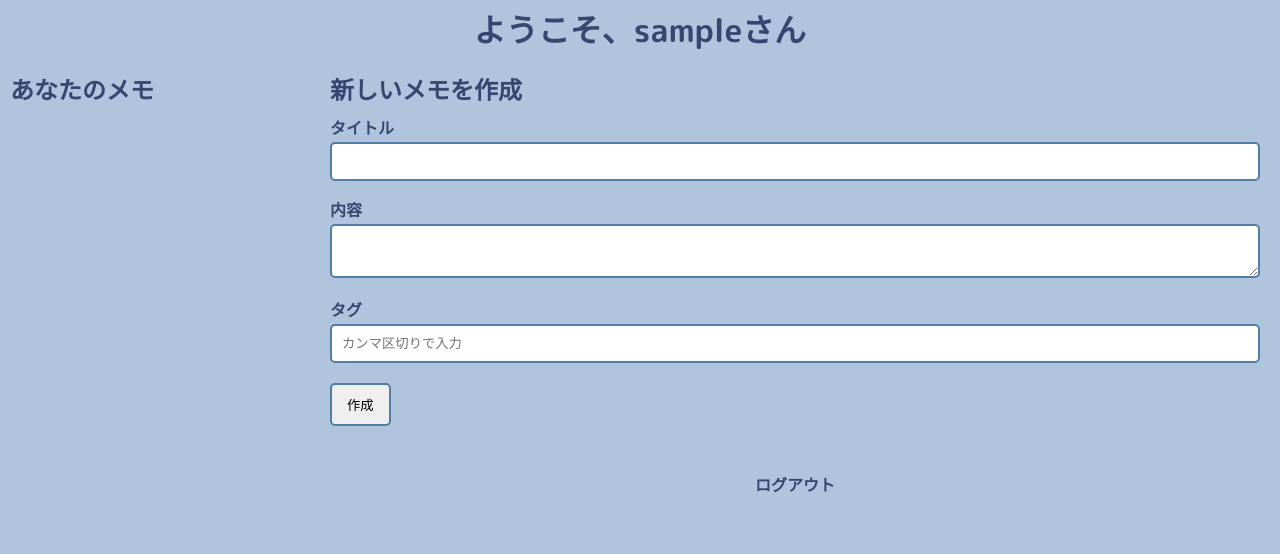
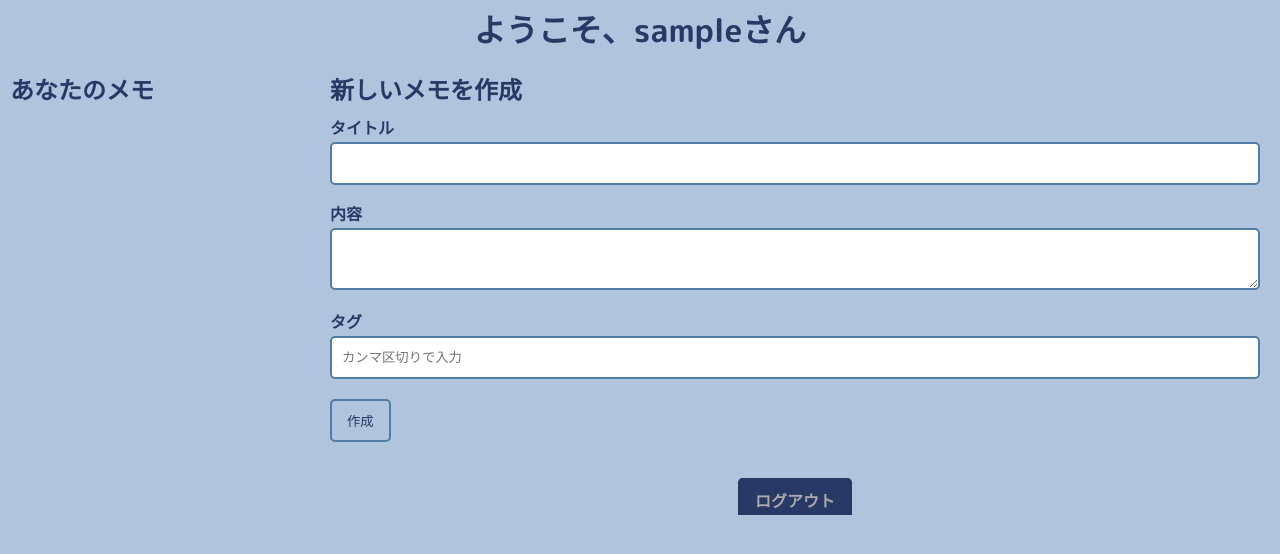
Before and after one commit to Paris0713/memo-app, a PHP site: page /memo-app/dashboard.php in a window 1280 px wide. Shown: the top 554 px of the page. Run offline with PHP 8.4, Linux system fonts and the light colour scheme; the visitor is signed in with stand-in values (Sample User, id 1); data that the repository does not hold is empty; some web fonts are replaced.

Commit message:
_dashboard.scss fix

```diff
--- a/api/edit_memo.php
+++ b/api/edit_memo.php
@@ -69,7 +69,9 @@ if ($_SERVER['REQUEST_METHOD'] === 'POST') {
     <link rel="preconnect" href="https://fonts.gstatic.com" crossorigin>
     <link href="https://fonts.googleapis.com/css2?family=BIZ+UDGothic:wght@400;700&family=Cactus+Classical+Serif&family=IBM+Plex+Sans+JP:wght@100;200;300;400;500;600;700&family=M+PLUS+Rounded+1c:wght@100;300;400;500;700;800;900&display=swap" rel="stylesheet">
 
-    <link rel="shortcut icon" href="./assets/img/favicon.ico" type="image/x-icon">
+    <link rel="shortcut icon" href="../assets/img/favicon.ico" type="image/x-icon">
+
+    <link rel="stylesheet" href="../assets/css/styles.css">
     <title>Edit Memo - Memo App</title>
 </head>
 
--- a/assets/css/_ans.scss
+++ b/assets/css/_ans.scss
@@ -2,8 +2,9 @@
 /* 変数 */
 $base-font: "Open Sans", sans-serif;
 $tab-color: #1161ee;
-$background-color: rgba(40, 57, 101, 0.9);
-$input-background: rgba(255, 255, 255, 0.1);
+$background-color: #283965e6;
+$input-background: #ffffff1a;
+$base-background: #c8c8c8;
 
 /* 基本の設定 */
 body {
--- a/assets/css/_base.scss
+++ b/assets/css/_base.scss
@@ -4,10 +4,10 @@
 $base-font: "M PLUS Rounded 1c", system-ui;
 $base-background-color: #b0c4de;
 $tab-color: #1161ee;
-$primary-color: #283965e6;
+$primary-color: #283965;
 $input-background: #ffffff1a;
 $text-color: #091767;
-$label-color: #aaa
+$label-color: #aaa;
 
 /* 基本の設定 */
 body {
--- a/assets/css/_dashboard.scss
+++ b/assets/css/_dashboard.scss
@@ -76,7 +76,7 @@ $border-color: #507ea4;
 }
 
 .memo {
-  grid-area: main;
+  grid-area: memo;
   display: flex;
   flex-direction: column;
   justify-content: center;
--- a/assets/css/_edit.scss
+++ b/assets/css/_edit.scss
@@ -10,7 +10,7 @@
     height: 80vh;
     margin: auto;
     background-color: $primary-color;
-    color: $body-background;
+    color: $base-background-color;
     padding: 10px;
     // ネスト
     &-header {
@@ -46,7 +46,7 @@
 .edit-input,
 .edit-textarea,
 .edit-button {
-    border-radius: 25px;
+    border-radius: 10px;
 }
 
 .input.edit-textarea {
--- a/assets/css/_index.scss
+++ b/assets/css/_index.scss
@@ -16,7 +16,7 @@
     /* 絶対位置 */
     position: absolute;
     padding: 90px 70px 50px 70px;
-    background: $background-color;
+    background: $primary-color;
   }
 
   .login__form {
@@ -70,11 +70,11 @@
         .button {
             background: $tab-color;
         }
-        /* パスワード入力フィールドの文字の丸を装飾（練習用）*/
-        input[data-type="password"] {
-            text-security: circle;
-            -webkit-text-security: circle;
-        }
+        // /* パスワード入力フィールドの文字の丸を装飾（練習用）*/
+        // input[data-type="password"] {
+        //     text-security: circle;
+        //     -webkit-text-security: circle;
+        // }
 
         .label {
             color: #aaa;
--- a/assets/css/dashboard.css
+++ b/assets/css/dashboard.css
@@ -6,7 +6,7 @@
   grid-auto-flow: row;
   grid-template-areas:
     "header header"
-    "nav main";
+    "nav memo";
 }
 
 .dashboard-body {
--- /dev/null
+++ b/assets/css/styles.css
@@ -0,0 +1,366 @@
+@charset "UTF-8";
+/* 変数 */
+/* 基本の設定 */
+body {
+  margin: 0;
+  color: #091767;
+  background: #b0c4de;
+  font: 600 16px/18px "M PLUS Rounded 1c", system-ui;
+  overflow: hidden;
+  /* 全ての要素にボックスモデルのサイズ計算を指定 */
+  /* リンクのカラーを親要素から継承 */
+}
+body *,
+body ::after,
+body ::before {
+  box-sizing: border-box;
+}
+body a {
+  color: inherit;
+  text-decoration: none;
+}
+
+/* レイアウト */
+.container {
+  display: flex;
+  justify-content: center;
+  align-items: center;
+  min-height: 100vh;
+}
+
+/* ログインフォーム */
+.login-wrap {
+  width: 100%;
+  margin: auto;
+  max-width: 525px;
+  min-height: 670px;
+  /* 相対位置 */
+  position: relative;
+  box-shadow: 0 12px 15px 0 rgba(0, 0, 0, 0.24), 0 17px 50px 0 rgba(0, 0, 0, 0.19);
+}
+.login-wrap .login-php {
+  width: 100%;
+  height: 100%;
+  /* 絶対位置 */
+  position: absolute;
+  padding: 90px 70px 50px 70px;
+  background: #283965;
+}
+.login-wrap .login__form {
+  min-height: 345px;
+  /* 相対位置 */
+  position: relative;
+  /* 要素の奥行を指定(指定する数値が低いほど奥行が深い) */
+  perspective: 1000px;
+  /* 子要素に3D変換を適用 */
+  transform-style: preserve-3d;
+}
+.login-wrap .login__form--sign-in, .login-wrap .login__form--sign-up {
+  top: 0;
+  left: 0;
+  right: 0;
+  bottom: 0;
+  /* 絶対位置 */
+  position: absolute;
+  /* 縦軸（Y軸）を中心に回転 */
+  transform: rotateY(180deg);
+  /* 要素の裏側を非表示 */
+  backface-visibility: hidden;
+  /* 0.4秒で線形にアニメーション */
+  transition: all 0.4s linear;
+}
+
+.tab .group,
+.login-form .group {
+  margin-bottom: 15px;
+  /* チェックされたときのラベルの色 */
+}
+.tab .group .label,
+.tab .group .input,
+.tab .group .button,
+.login-form .group .label,
+.login-form .group .input,
+.login-form .group .button {
+  width: 100%;
+  color: #fff;
+  display: block;
+}
+.tab .group .input,
+.tab .group .button,
+.login-form .group .input,
+.login-form .group .button {
+  border: none;
+  padding: 15px 20px;
+  border-radius: 25px;
+  background: rgba(255, 255, 255, 0.1019607843);
+}
+.tab .group .button,
+.login-form .group .button {
+  background: #1161ee;
+}
+.tab .group .label,
+.login-form .group .label {
+  color: #aaa;
+  font-size: 12px;
+}
+.tab .group .check:checked + label,
+.login-form .group .check:checked + label {
+  color: #fff;
+}
+.tab .group .check:checked + label .icon,
+.login-form .group .check:checked + label .icon {
+  background: #1161ee;
+}
+.tab .group .check:checked + label .icon::before,
+.login-form .group .check:checked + label .icon::before {
+  transform: scale(1) rotate(45deg);
+}
+.tab .group .check:checked + label .icon::after,
+.login-form .group .check:checked + label .icon::after {
+  transform: scale(1) rotate(-45deg);
+}
+.tab .group .icon,
+.login-form .group .icon {
+  width: 15px;
+  height: 15px;
+  border-radius: 2px;
+  position: relative;
+  display: inline-block;
+  background: rgba(255, 255, 255, 0.1019607843);
+}
+.tab .group .icon::before, .tab .group .icon::after,
+.login-form .group .icon::before,
+.login-form .group .icon::after {
+  /* 擬似要素の内容を空に設定 */
+  content: "";
+  width: 10px;
+  height: 2px;
+  background: #fff;
+  position: absolute;
+  transition: all 0.2s ease-in-out 0s;
+}
+.tab .group .icon::before,
+.login-form .group .icon::before {
+  left: 3px;
+  width: 5px;
+  bottom: 6px;
+  transform: scale(0) rotate(0);
+}
+.tab .group .icon::after,
+.login-form .group .icon::after {
+  top: 6px;
+  right: 0;
+  transform: scale(0) rotate(0);
+}
+
+#tab-1:checked ~ .login__form .login__form--sign-in,
+#tab-2:checked ~ .login__form .login__form--sign-up {
+  transform: rotate(0);
+}
+
+.hr {
+  height: 2px;
+  margin: 60px 0 50px 0;
+  background: rgba(255, 255, 255, 0.2);
+}
+
+.foot-lnk {
+  text-align: center;
+}
+
+/* ここからdashboard.phpの指定 */
+.dashboard-container {
+  display: grid;
+  grid-template-columns: 0.5fr 1.5fr;
+  grid-template-rows: auto 1fr;
+  gap: 0px 0px;
+  grid-auto-flow: row;
+  grid-template-areas: "dashboard-header dashboard-header" "nav memo";
+}
+.dashboard-body {
+  margin: 0;
+  color: #283965;
+  background: #b0c4de;
+  font: 600 16px/18px "M PLUS Rounded 1c", system-ui;
+}
+.dashboard-header {
+  grid-area: dashboard-header;
+  display: flex;
+  justify-content: center;
+  align-items: center;
+}
+.dashboard-header h1 {
+  text-align: center;
+}
+
+.nav {
+  grid-area: nav;
+  padding: 0 5px 5px 10px;
+  /* スクロールバーを追加 */
+  overflow-y: auto;
+  /* navエリアの高さの指定 */
+  max-height: calc(100vh - 100px);
+}
+
+.memo {
+  grid-area: memo;
+  display: flex;
+  flex-direction: column;
+  justify-content: center;
+  align-items: stretch;
+  padding: 0 20px 5px 10px;
+  /* スクロールバーを追加 */
+  overflow-y: hidden;
+}
+.memo-group {
+  margin-bottom: 20px;
+}
+.memo-label {
+  display: block;
+  margin-bottom: 5px;
+  font-weight: 600;
+  color: #283965;
+}
+.memo-input {
+  width: 100%;
+  padding: 10px;
+  box-sizing: border-box;
+  border-radius: 5px;
+  border: 2px solid #507ea4;
+  font-family: "M PLUS Rounded 1c", system-ui;
+}
+.memo-button {
+  padding: 10px 15px;
+  border-radius: 5px;
+  border: 2px solid #507ea4;
+  cursor: pointer;
+  background-color: transparent;
+  color: inherit;
+  text-decoration: none;
+}
+
+.logout {
+  margin-top: 30px;
+  text-align: center;
+}
+.logout-button {
+  padding: 10px 15px;
+  border-radius: 5px;
+  border: 2px solid #507ea4;
+  cursor: pointer;
+  background-color: #283965;
+  color: #aaa;
+  text-decoration: none;
+  border-color: rgba(40, 57, 101, 0.902);
+}
+.logout-button:hover {
+  background-color: #406080;
+}
+
+/* ここからedit_memo.phpの指定 */
+.edit {
+  display: flex;
+  flex-direction: column;
+  justify-content: center;
+  align-items: center;
+  width: 80vw;
+  height: 80vh;
+  margin: auto;
+  background-color: #283965;
+  color: #b0c4de;
+  padding: 10px;
+}
+.edit-header {
+  text-align: center;
+  margin-bottom: 20px;
+}
+.edit-area {
+  display: flex;
+  flex-direction: column;
+  justify-content: center;
+  align-items: stretch;
+  padding: 20px;
+  width: 100%;
+  min-height: auto;
+}
+.edit-group {
+  display: flex;
+  flex-direction: column;
+  margin-bottom: 15px;
+}
+.edit-footer {
+  display: flex;
+  flex-direction: column;
+  justify-content: center;
+  align-items: center;
+}
+
+.edit-input,
+.edit-textarea,
+.edit-button {
+  border-radius: 10px;
+}
+
+.input.edit-textarea {
+  height: 200px;
+}
+
+.foot-link {
+  text-align: center;
+  margin-bottom: 10px;
+}
+
+/* index.php タブレット用スタイル */
+@media (min-width: 601px) and (max-width: 1024px) {
+  .login-php {
+    min-height: 90vh;
+  }
+}
+/* index.php モバイル用スタイル */
+@media screen and (max-width: 600px) {
+  .container {
+    background-color: #283965;
+  }
+  .login-php {
+    background-color: #283965;
+    padding: 20px 10px; /* 横のpaddingを少し残して縦を減らす */
+    height: auto; /* 子要素が収まるように高さを自動調整 */
+  }
+  .login-form {
+    display: flex;
+    flex-direction: column;
+    justify-content: center;
+    height: 100vh; /* 画面いっぱいの高さに設定 */
+  }
+}
+/* dashboard.php モバイル用スタイル */
+@media screen and (max-width: 600px) {
+  .dashboard-container {
+    grid-template-columns: 1fr;
+    grid-template-rows: auto auto auto;
+    grid-template-areas: "header" "main" "nav";
+  }
+  .dashboard-header {
+    grid-area: header;
+  }
+  .memo {
+    grid-area: main;
+  }
+  .nav {
+    grid-area: nav;
+  }
+}
+/* edit_memo.php モバイル用スタイル */
+@media screen and (max-width: 600px) {
+  .container {
+    display: none; /* .container要素を非表示に */
+  }
+  .edit {
+    width: 100%; /* 画面幅いっぱいに */
+    overflow: hidden; /* 子要素がはみ出さないように */
+  }
+  .login-php {
+    width: 100%;
+    overflow: hidden;
+  }
+}/*# sourceMappingURL=styles.css.map */
--- a/assets/css/styles.scss
+++ b/assets/css/styles.scss
@@ -1 +1,9 @@
 @charset "utf-8";
+
+@import 'base';
+@import 'layout';
+@import 'index';
+@import 'dashboard';
+@import 'edit';
+@import 'tablet';
+@import 'mobile';
--- a/dashboard.php
+++ b/dashboard.php
@@ -53,7 +53,7 @@ if (isset($_GET['message'])) {
     <link href="https://fonts.googleapis.com/css2?family=BIZ+UDGothic:wght@400;700&family=Cactus+Classical+Serif&family=IBM+Plex+Sans+JP:wght@100;200;300;400;500;600;700&family=M+PLUS+Rounded+1c:wght@100;300;400;500;700;800;900&display=swap" rel="stylesheet">
 
     <link rel="shortcut icon" href="./assets/img/favicon.ico" type="image/x-icon">
-    <link rel="stylesheet" href="./assets/css/dashboard.css">
+    <link rel="stylesheet" href="./assets/css/styles.css">
     <title>Dashboard - Memo App</title>
 
     <script>
@@ -103,7 +103,7 @@ if (isset($_GET['message'])) {
                     <label for="memo-tags" class="memo-label">タグ</label>
                     <input id="memo-tags" type="text" class="memo-input" name="tags" placeholder="カンマ区切りで入力">
                 </div>
-                <div class="nmemo-group">
+                <div class="memo-group">
                     <input type="submit" class="memo-button" value="作成">
                 </div>
             </form>
```
Also changed, not shown: assets/css/ans.css (+28 -3 lines), 1 other file.
